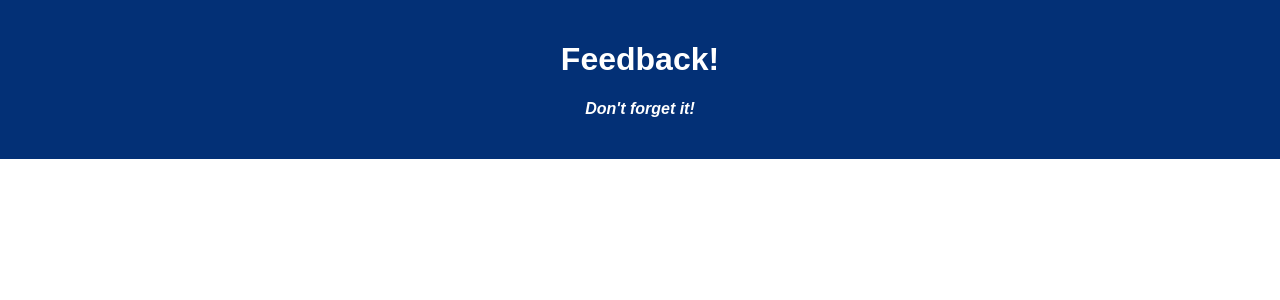
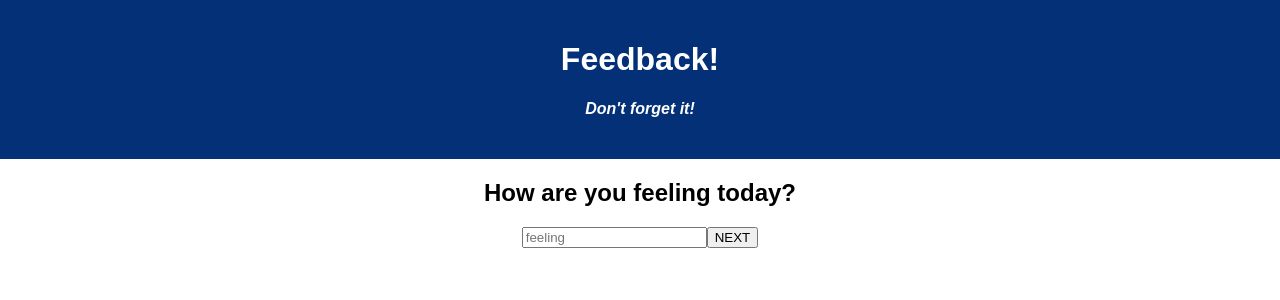
Before and after one commit to AustinKammerer/weekend-redux-feedback-loop, a React (Create React App) app: page / in a window 1280 px wide. Shown: the top 300 px of the page. Built offline with nearby package versions, Linux system fonts and the light colour scheme.

Commit message:
FeelingForm component dispatches form input to store

```diff
--- a/src/components/App/App.jsx
+++ b/src/components/App/App.jsx
@@ -1,15 +1,16 @@
-import React from 'react';
-import axios from 'axios';
-import './App.css';
+import React from "react";
+import axios from "axios";
+import "./App.css";
+import FeelingForm from "../FeelingForm/FeelingForm.jsx";
 
 function App() {
-
   return (
-    <div className='App'>
-      <header className='App-header'>
-        <h1 className='App-title'>Feedback!</h1>
+    <div className="App">
+      <header className="App-header">
+        <h1 className="App-title">Feedback!</h1>
         <h4>Don't forget it!</h4>
       </header>
+      <FeelingForm />
     </div>
   );
 }
--- /dev/null
+++ b/src/components/FeelingForm/FeelingForm.jsx
@@ -0,0 +1,30 @@
+import { useState } from "react";
+import { useDispatch } from "react-redux";
+
+export default function FeelingForm() {
+  // local state to store user input
+  const [feelingFeedback, setFeelingFeedback] = useState("");
+
+  const dispatch = useDispatch();
+
+  const handleSubmit = (e) => {
+    e.preventDefault();
+    dispatch({ type: "ADD_FEELING", payload: feelingFeedback });
+  };
+  return (
+    <>
+      <h2>How are you feeling today?</h2>
+      <form onSubmit={handleSubmit}>
+        <input
+          value={feelingFeedback}
+          type="text"
+          id="feelingFeedback"
+          name="feeling"
+          placeholder="feeling"
+          onChange={(e) => setFeelingFeedback(e.target.value)}
+        />
+        <button type="submit">NEXT</button>
+      </form>
+    </>
+  );
+}
```
